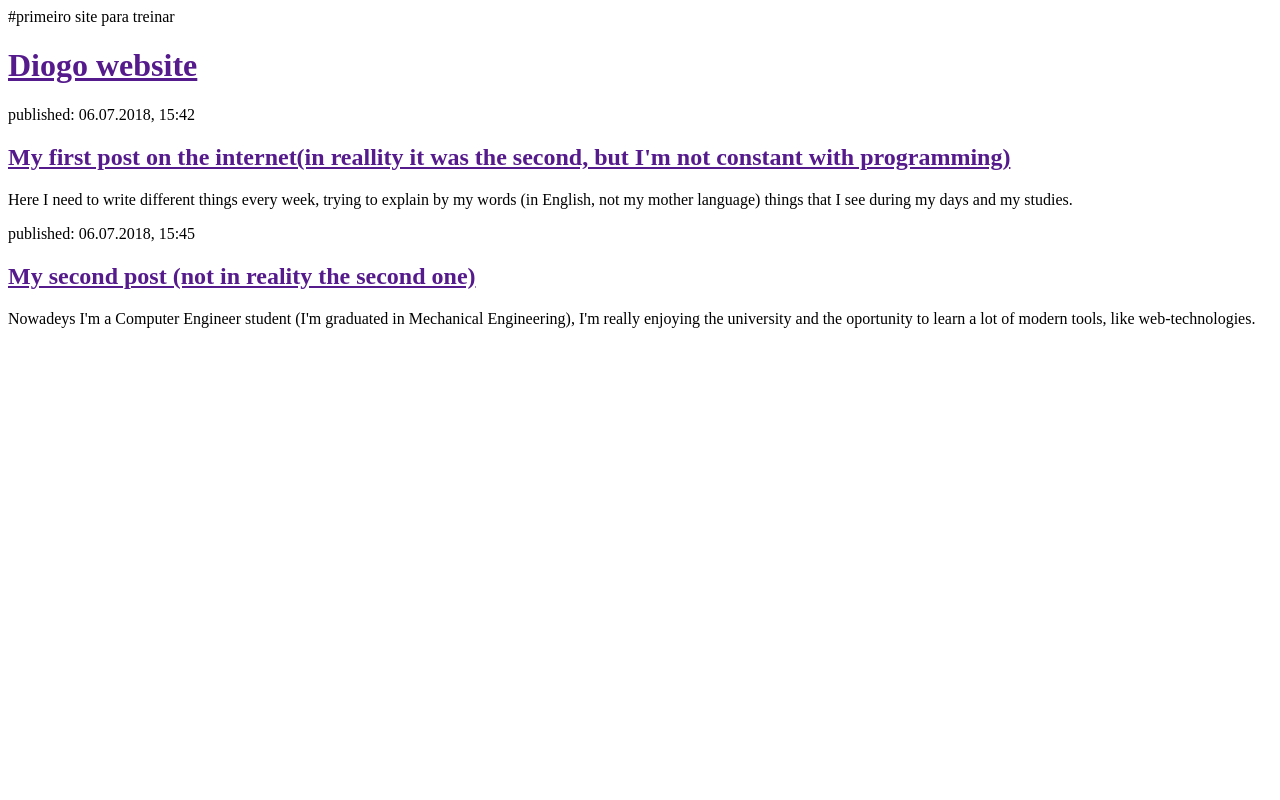
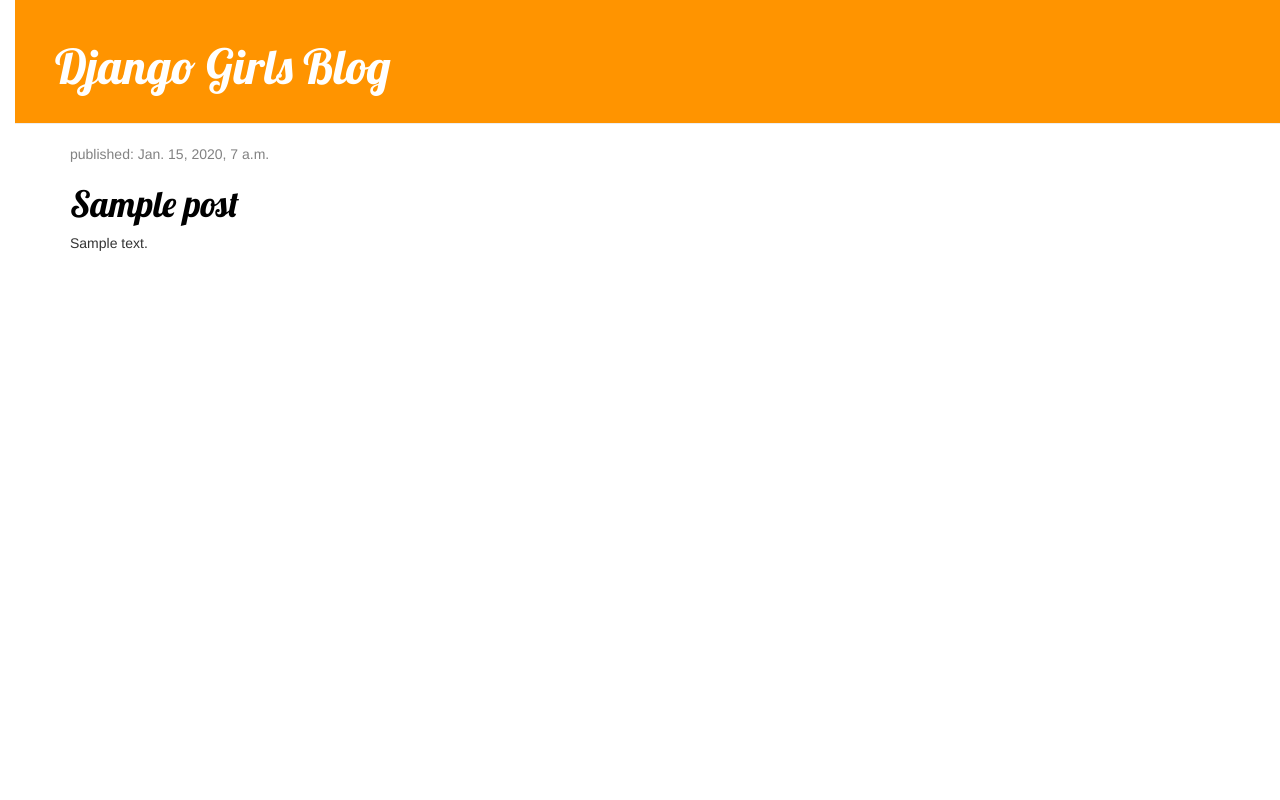
Before and after one commit to Diogo-Esteves/my-first-blog, a Django app: template blog/templates/blog/post_list.html in a window 1280 px wide. Run offline with Django 3.2, Linux system fonts and the light colour scheme; the template is opened without the code that fills it: values that come from a table or form of the project are taken from there, others are empty; tables that the repository leaves empty hold one stand-in row (values such as "Sample post"); some libraries are stand-ins or nearby versions.

Commit message:
Added a view and template

```diff
--- /dev/null
+++ b/blog/static/css/blog.css
@@ -0,0 +1,54 @@
+h1 a {
+    color: #FCA205;
+    font-family: 'Lobster';
+}
+
+body {
+    padding-left: 15px;
+}
+.page-header {
+    background-color: #ff9400;
+    margin-top: 0;
+    padding: 20px 20px 20px 40px;
+}
+
+.page-header h1, .page-header h1 a, .page-header h1 a:visited, .page-header h1 a:active {
+    color: #ffffff;
+    font-size: 36pt;
+    text-decoration: none;
+}
+
+.content {
+    margin-left: 40px;
+}
+
+h1, h2, h3, h4 {
+    font-family: 'Lobster', cursive;
+}
+
+.date {
+    color: #828282;
+}
+
+.save {
+    float: right;
+}
+
+.post-form textarea, .post-form input {
+    width: 100%;
+}
+
+.top-menu, .top-menu:hover, .top-menu:visited {
+    color: #ffffff;
+    float: right;
+    font-size: 26pt;
+    margin-right: 20px;
+}
+
+.post {
+    margin-bottom: 70px;
+}
+
+.post h1 a, .post h1 a:visited {
+    color: #000000;
+}
--- /dev/null
+++ b/blog/templates/blog/base.html
@@ -0,0 +1,23 @@
+{% load staticfiles %}
+<html>
+    <head>
+        <title>Diogo website</title>
+        <link rel="stylesheet" href="//maxcdn.bootstrapcdn.com/bootstrap/3.2.0/css/bootstrap.min.css">
+        <link rel="stylesheet" href="//maxcdn.bootstrapcdn.com/bootstrap/3.2.0/css/bootstrap-theme.min.css">
+        <link rel="stylesheet" href="{% static 'css/blog.css' %}">
+        <link href="//fonts.googleapis.com/css?family=Lobster&subset=latin,latin-ext" rel="stylesheet" type="text/css">
+    </head>
+    <body>
+         <div class="page-header">
+               <h1><a href="/">Django Girls Blog</a></h1>
+          </div>
+    <div class="content container">
+          <div class="row">
+                 <div class="col-md-8">
+                     {% block content %}
+                     {% endblock %}
+                  </div>
+             </div>
+         </div>
+    </body>
+</html>
--- a/blog/templates/blog/post_list.html
+++ b/blog/templates/blog/post_list.html
@@ -1,27 +1,14 @@
-#primeiro site para treinar
 
+    {% extends 'blog/base.html' %}
 
-<html>
-    <head>
-        <title>Diogo website</title>
-    </head>
-    <body>
-        <div>
-            <h1><a href="">Diogo website</a></h1>
-        </div>
-
-        <div>
-            <p>published: 06.07.2018, 15:42</p>
-            <h2><a href="">My first post on the internet(in reallity it was the second, but I'm not constant with programming)</a></h2>
-            <p>Here I need to write different things every week, trying to explain by my words (in English, not my mother language) things that I see
-            during my days and my studies.</p>
-        </div>
-
-        <div>
-            <p>published: 06.07.2018, 15:45</p>
-            <h2><a href="">My second post (not in reality the second one)</a></h2>
-            <p>Nowadeys I'm a Computer Engineer student (I'm graduated in Mechanical Engineering), I'm really enjoying the university and the
-            oportunity to learn a lot of modern tools, like web-technologies.</p>
-        </div>
-    </body>
-</html>
+        {% block content %}
+            {% for post in posts %}
+                <div class="post">
+                    <div class="date">
+                        <p>published: {{ post.published_date }}</p>
+                    </div>
+                    <h1><a href="{% url 'post_detail' pk=post.pk %}">{{ post.title }}</a></h1>
+                    <p>{{ post.text|linebreaksbr }}</p>
+                </div>
+            {% endfor %}
+        {% endblock %}
--- a/blog/urls.py
+++ b/blog/urls.py
@@ -4,5 +4,7 @@
 from . import views
 
 urlpatterns = [
-    url(r'^$', views.post_list, name='post_list'),
+    url(r'^$', views.post_list),
+    url(r'^post/(?P<pk>[0-9]+)/$', views.post_detail, name='post_detail'),
+
 ]
```
Also changed, not shown: blog/templates/blog/post_detail.html (added, +14 -0 lines), blog/views.py (+8 -2 lines).
